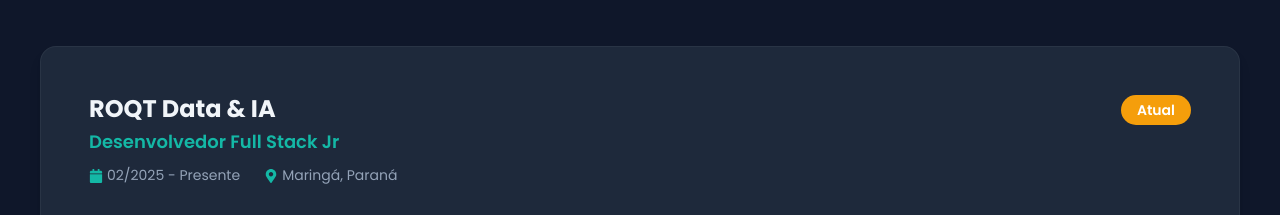
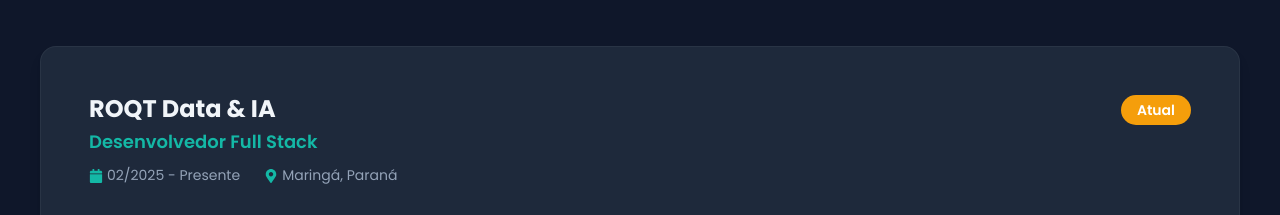
Before and after one commit to natanaelbalbo/PortifolioNatanael, a React (Vite) app: page / in a window 1280 px wide. Shown: the part 2081-2296 px from the top of the page. Built offline with nearby package versions, Linux system fonts and the light colour scheme.

Commit message:
fix: ajustando parágrafo de experiência

```diff
--- a/src/data/experiences.ts
+++ b/src/data/experiences.ts
@@ -17,7 +17,7 @@ export const experiences: Experience[] = [
   {
     id: 1,
     company: 'ROQT Data & IA',
-    position: 'Desenvolvedor Full Stack Jr',
+    position: 'Desenvolvedor Full Stack',
     period: '02/2025 - Presente',
     location: 'Maringá, Paraná',
     current: true,
```
